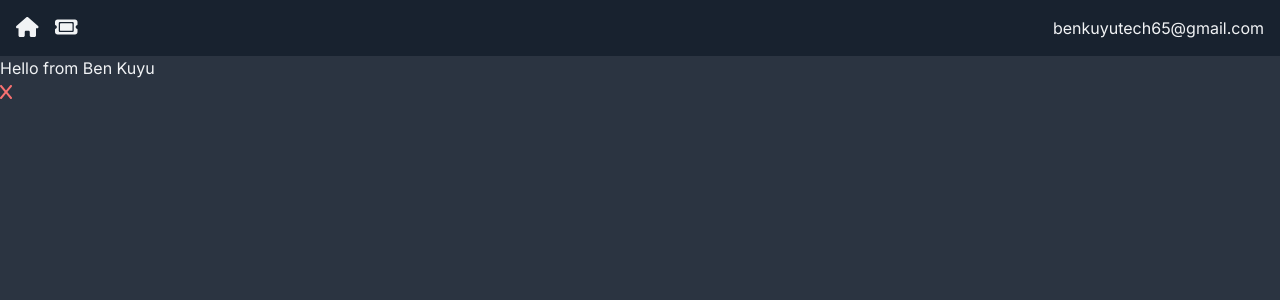
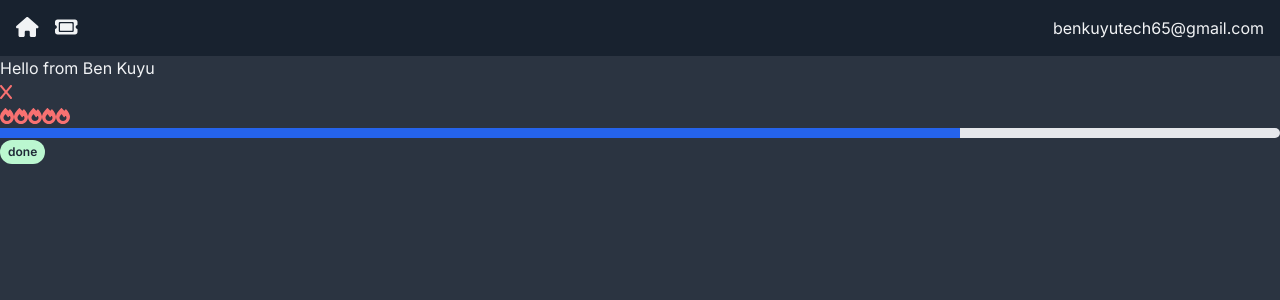
Before and after one commit to Benk513/ticketing-app, a Next.js app: page / in a window 1280 px wide. Shown: the top 300 px of the page. Built offline with nearby package versions, Linux system fonts and the light colour scheme.

Commit message:
i have implemented some basic components necessary for the application

```diff
--- a/app/(components)/Nav.jsx
+++ b/app/(components)/Nav.jsx
@@ -5,9 +5,9 @@ import React from 'react'
 
 const Nav = () => {
   return (
-    <nav className="flex justify-between bg-nav p-4">
+    <nav className="flex flex-col md:flex-row  justify-center text-center md:justify-between bg-nav p-4 ">
       {/* links and logo */}
-      <div className="flex items-center space-x-4">
+      <div className="flex items-center justify-center md:justify-normal space-x-4">
         <Link href="/">
           <FontAwesomeIcon icon={faHome} className='icon' />
         </Link>
--- /dev/null
+++ b/app/(components)/PriorityDisplay.jsx
@@ -0,0 +1,17 @@
+import { faFire } from '@fortawesome/free-solid-svg-icons'
+import { FontAwesomeIcon } from '@fortawesome/react-fontawesome'
+import React from 'react'
+
+const PriorityDisplay = () => {
+  return (
+      <div>
+          <FontAwesomeIcon icon={faFire} className='text-red-400'/>
+          <FontAwesomeIcon icon={faFire} className='text-red-400'/>
+          <FontAwesomeIcon icon={faFire} className='text-red-400'/>
+          <FontAwesomeIcon icon={faFire} className='text-red-400'/>
+          <FontAwesomeIcon icon={faFire} className='text-red-400'/>
+     </div>
+  )
+}
+
+export default PriorityDisplay
--- /dev/null
+++ b/app/(components)/ProgressDisplay.jsx
@@ -0,0 +1,11 @@
+import React from 'react'
+
+const ProgressDisplay = () => {
+  return (
+      <div className=" w-full h-2.5 bg-gray-200 rounded-full">
+          <div  className=" w-75 h-2.5 bg-blue-600" style={{width:"75%"}}></div>
+      </div>
+  )
+}
+
+export default ProgressDisplay
--- /dev/null
+++ b/app/(components)/StatusDisplay.jsx
@@ -0,0 +1,9 @@
+import React from 'react'
+
+const StatusDisplay = () => {
+  return (
+   <span className ="inline-block rounded-full px-2 py-1 text-xs font-semibold text-gray-800 bg-green-200">done</span>
+  )
+}
+
+export default StatusDisplay
--- a/app/(components)/TicketCard.jsx
+++ b/app/(components)/TicketCard.jsx
@@ -1,9 +1,17 @@
 import React from 'react'
 import { DeleteBlock } from './DeleteBlock'
+import PriorityDisplay from './PriorityDisplay'
+import ProgressDisplay from './ProgressDisplay'
+import StatusDisplay from './StatusDisplay'
 
 const TicketCard = () => {
     return (
-      <div><DeleteBlock/></div>
+        <div>
+            <DeleteBlock />
+            <PriorityDisplay />
+            <ProgressDisplay />
+            <StatusDisplay/>
+        </div>
 
   )
 }
```
